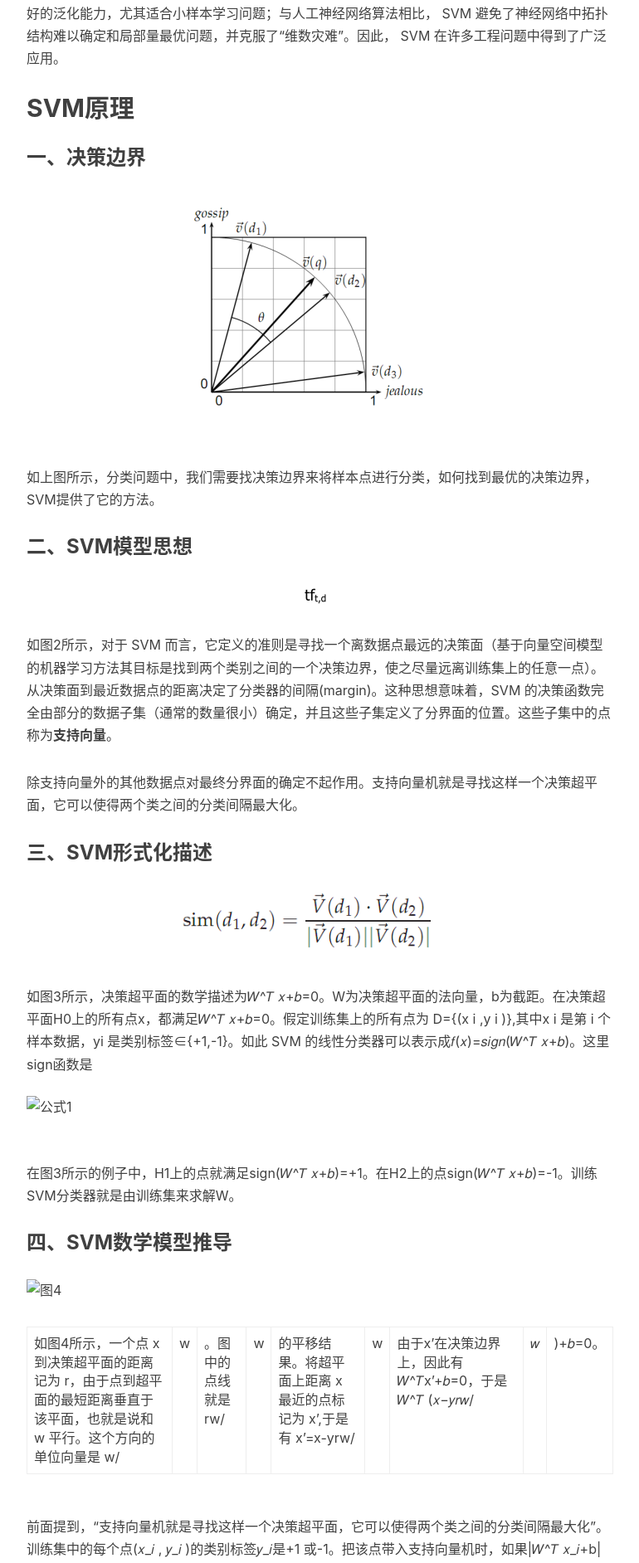
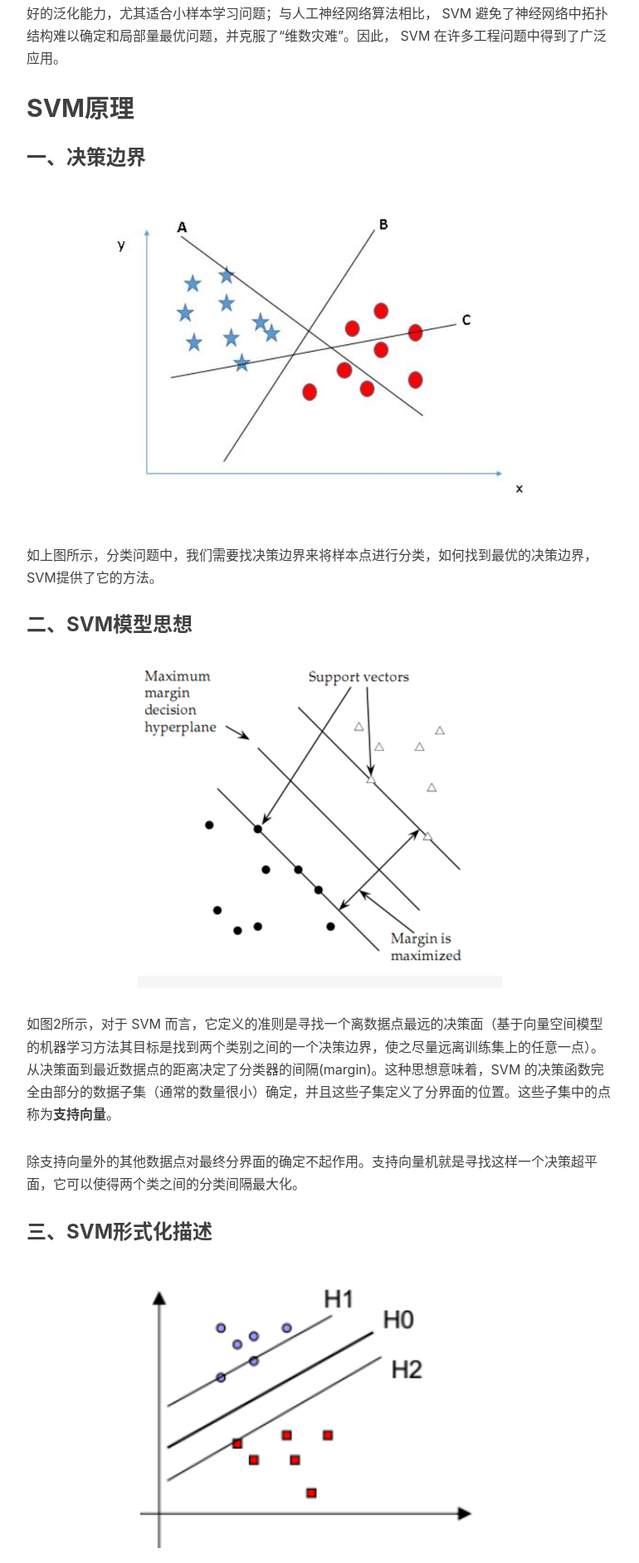
Before and after one commit to wjy990706/Blog-Share, a Jekyll site: the page built from _posts/2019-04-17-简单理解支持向量机（SVM）.md, in a window 1280 px wide. Shown: the part 958-2842 px from the top of the page at 83% size, without its empty margins (233-1003 px from the left). Built offline with Jekyll 4.4.1, drawn with Linux system fonts in a browser that asks for light colours; nearby versions of some CDN libraries; our own code applies the rules of GitHub Pages for plain Markdown files; comment, search, counter and statistics services are not loaded.

Commit message:
Update 2019-04-17-简单理解支持向量机（SVM）.md

```diff
--- a/_posts/2019-04-17-简单理解支持向量机（SVM）.md
+++ b/_posts/2019-04-17-简单理解支持向量机（SVM）.md
@@ -15,12 +15,12 @@ SVM 是以统计学习理论为基础的一种机器学习算法，Vapnik 等人
 ## SVM原理
 
 ### 一、决策边界
-![图1](/Blog-Share/img/1903/04/thang/1.png)
+![图1](/Blog-Share/img/1904/02/thang/1.png)
 如上图所示，分类问题中，我们需要找决策边界来将样本点进行分类，如何找到最优的决策边界，SVM提供了它的方法。
 
 ### 二、SVM模型思想
 
-![图2](/Blog-Share/img/1903/04/thang/2.png)
+![图2](/Blog-Share/img/1904/02/thang/2.png)
 
 如图2所示，对于 SVM 而言，它定义的准则是寻找一个离数据点最远的决策面（基于向量空间模型的机器学习方法其目标是找到两个类别之间的一个决策边界，使之尽量远离训练集上的任意一点）。从决策面到最近数据点的距离决定了分类器的间隔(margin)。这种思想意味着，SVM 的决策函数完全由部分的数据子集（通常的数量很小）确定，并且这些子集定义了分界面的位置。这些子集中的点称为**支持向量**。
 
@@ -28,15 +28,15 @@ SVM 是以统计学习理论为基础的一种机器学习算法，Vapnik 等人
 
 ### 三、SVM形式化描述
 
-![图3](/Blog-Share/img/1903/04/thang/3.png)
+![图3](/Blog-Share/img/1904/02/thang/3.png)
 
 如图3所示，决策超平面的数学描述为𝑊^𝑇 𝑥+𝑏=0。W为决策超平面的法向量，b为截距。在决策超平面H0上的所有点x，都满足𝑊^𝑇 𝑥+𝑏=0。假定训练集上的所有点为 D={(x i ,y i )},其中x i 是第 i 个样本数据，yi 是类别标签∈{+1,-1}。如此 SVM 的线性分类器可以表示成𝑓(𝑥)=𝑠𝑖𝑔𝑛(𝑊^𝑇 𝑥+𝑏)。这里sign函数是
-![公式1](/Blog-Share/img/1903/04/thang/t1.png)
+![公式1](/Blog-Share/img/1904/02/thang/t1.png)
 在图3所示的例子中，H1上的点就满足sign(𝑊^𝑇 𝑥+𝑏)=+1。在H2上的点sign(𝑊^𝑇 𝑥+𝑏)=-1。训练SVM分类器就是由训练集来求解W。
 
 ### 四、SVM数学模型推导
 
-![图4](/Blog-Share/img/1903/04/thang/4.png)
+![图4](/Blog-Share/img/1904/02/thang/4.png)
 
 如图4所示，一个点 x 到决策超平面的距离记为 r，由于点到超平面的最短距离垂直于该平面，也就是说和 w 平行。这个方向的单位向量是 w/|w|。图中的点线就是 rw/|w|的平移结果。将超平面上距离 x 最近的点标记为 x’,于是有 x’=x-yrw/|w|由于x’在决策边界上，因此有𝑊^𝑇x’+𝑏=0，于是𝑊^𝑇 (𝑥−𝑦𝑟𝑤/|𝑤|)+𝑏=0。
 
@@ -45,7 +45,7 @@ SVM 是以统计学习理论为基础的一种机器学习算法，Vapnik 等人
 （2）对所有{(𝑥_𝑖, 𝑦_𝑖)}， 𝑦_𝑖(𝑊^𝑇 𝑥_𝑖+b)>=1
 
 我们将最终的目标函数和约束条件放在一起进行描述：得到我们将最终的目标函数和约束条件放在一起进行描述
-![公式2](/Blog-Share/img/1903/04/thang/t2.png)
+![公式2](/Blog-Share/img/1904/02/thang/t2.png)
 这里n是样本点的总个数，缩写s.t.表示”Subject to”，是”服从某某条件”的意思。上述公式描述的是一个典型的不等式约束条件下的二次型函数优化问题，同时也是支持向量机的基本数学模型。
 
 ### 五、求解最优解（一）
@@ -58,21 +58,21 @@ SVM 是以统计学习理论为基础的一种机器学习算法，Vapnik 等人
 下面，进行第一步：将有约束的原始目标函数转换为无约束的新构造的拉格朗日目标函数
 公式变形如下：
 
-![公式3](/Blog-Share/img/1903/04/thang/t3.png)
+![公式3](/Blog-Share/img/1904/02/thang/t3.png)
 
 其中αi是拉格朗日乘子，αi大于等于0，是我们构造新目标函数时引入的系数变量(我们自己设置)。现在我们令：
-![公式4](/Blog-Share/img/1903/04/thang/t4.png)
+![公式4](/Blog-Share/img/1904/02/thang/t4.png)
 
 这里的d表示这个问题的最优值，且和最初的问题是等价的。
 
 首先求内部最小值，对L(w,b,α)关于w和b最小化，我们分别对w和b偏导数，令其等于0，即：
-![公式5](/Blog-Share/img/1903/04/thang/t5.png)
+![公式5](/Blog-Share/img/1904/02/thang/t5.png)
 
 将上述结果带回L(w,b,α)得到：
-![公式6](/Blog-Share/img/1903/04/thang/t6.png)
+![公式6](/Blog-Share/img/1904/02/thang/t6.png)
 
 现在内测最小值求到了，现在求外部最大值：
-![公式7](/Blog-Share/img/1903/04/thang/t7.png)
+![公式7](/Blog-Share/img/1904/02/thang/t7.png)
 
 ### 六、求解最优解（二）
 
@@ -86,7 +86,7 @@ SMO算法的工作原理是：每次循环中选择两个alpha进行优化处理
 
 前面我们已经了解到SVM如何处理线性可分的情况，而对于非线性的情况，可以将样本点映射到更高维的空间中，就可以转化为线性可分来处理。
 SVM对非线性情况的处理方式是选择一个核函数，来达到映射到高维空间的效果。常用的径向基核函数是SVM中常用的一个核函数。径向基核函数采用向量作为自变量的函数，能够基于向量举例运算输出一个标量。径向基核函数的高斯版本的公式如下：
-![公式8](/Blog-Share/img/1903/04/thang/t8.png)
+![公式8](/Blog-Share/img/1904/02/thang/t8.png)
 
 另外，当样本中存在噪声时，会出现分类错误，可以引入正则化变量C和松弛变量和ξ_i，一个非零的ξ_i表示允许x_i在未满足间隔需求下的惩罚量或代价因子（或者说 ξ_i 是对应数据点 x_i 允许偏离的 margin 的量）。
 
```
